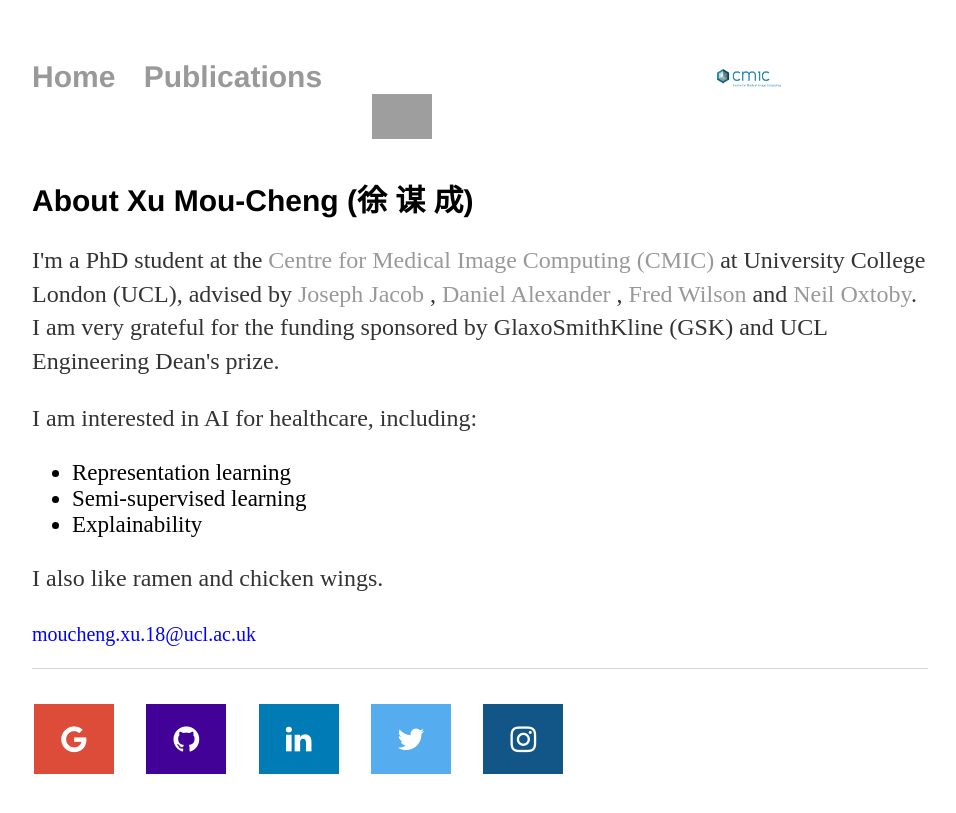
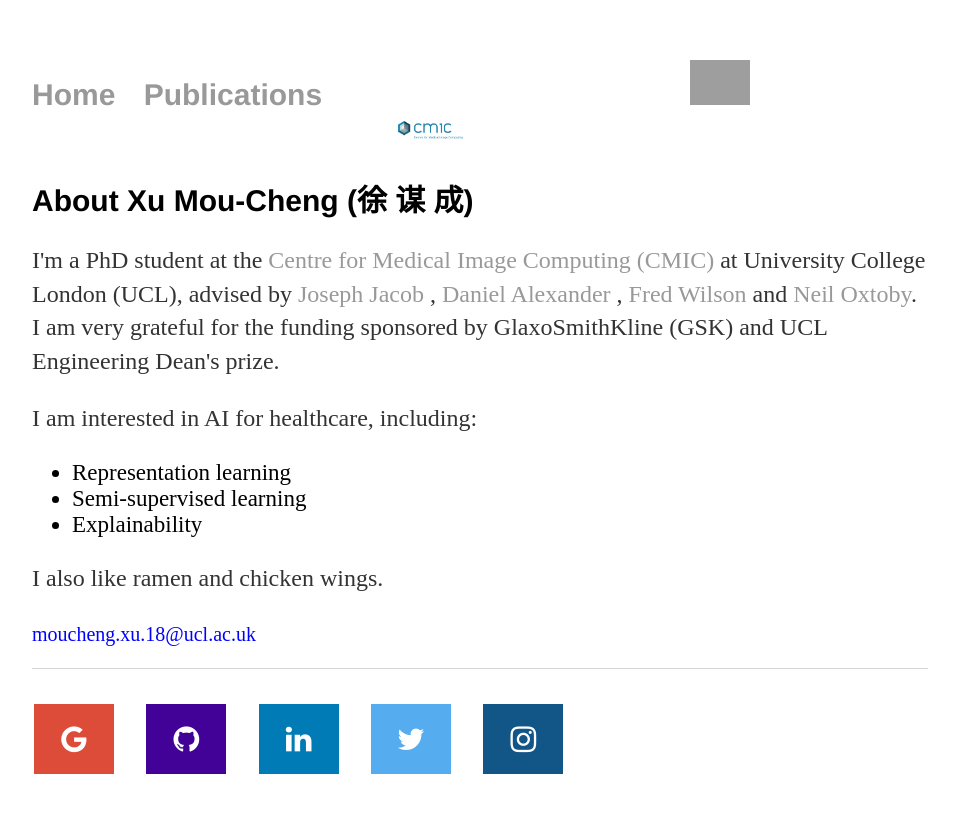
Before and after one commit to moucheng2017/mouchengxu.github.io, a Jekyll site: the page built from index.html, in a window 1280 px wide. Shown: the top 813 px of the page, without its empty margins (160-1116 px from the left). Built offline with Jekyll 4.4.1, drawn with Linux system fonts in a browser that asks for light colours; grey boxes are pictures that could not be loaded.

Commit message:
Update default.html

```diff
--- a/_layouts/default.html
+++ b/_layouts/default.html
@@ -13,8 +13,8 @@
 	        		<li><a href="/projects">Publications</a></li>
 
 <!-- 				<li><img src="/ucl.png" style="float:right;width:200;height:140;"><li> -->
+				<li><img src="/gsk-logo.png" style="float:right;width:100;height:80;"><li>
 				<li><img src="/cmic.png" style="float:right;width:200;height:140;"><li>
-				<li><img src="/gsk-logo.png" style="float:right;width:100;height:80;"><li>
 
 	    		</ul>
 			</nav>
```
